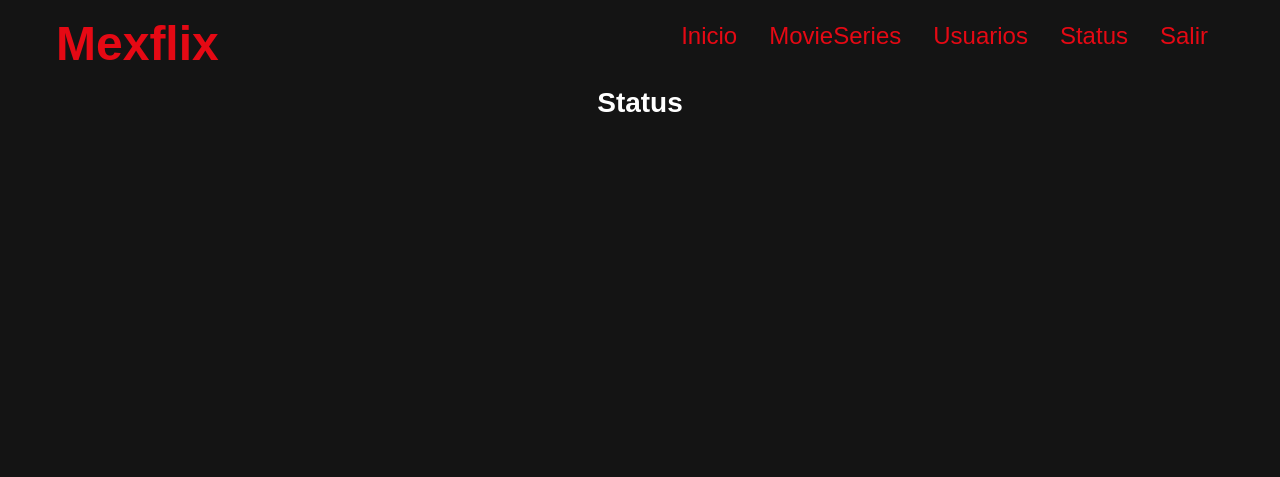
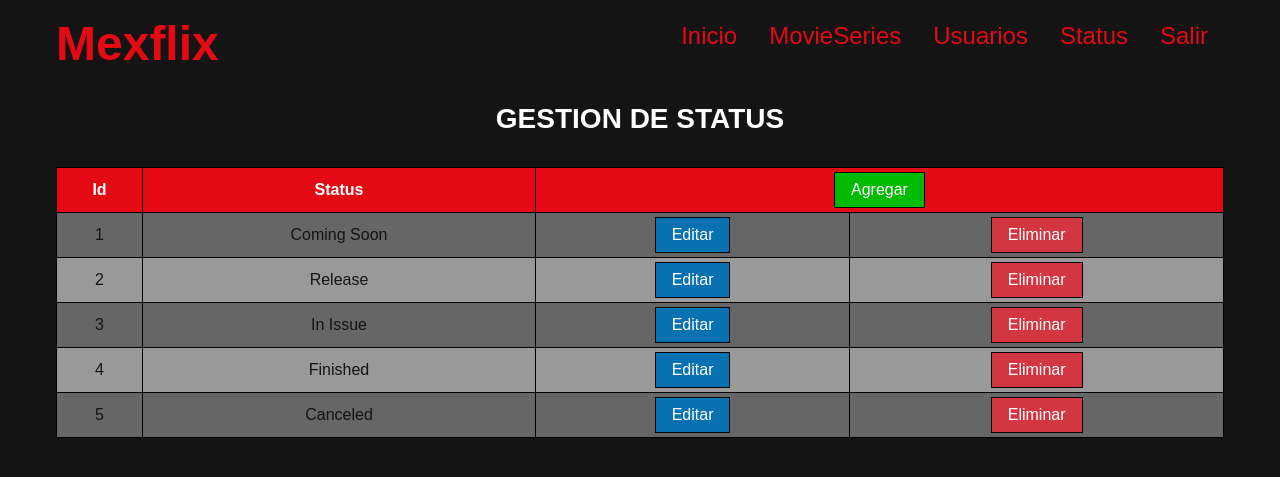
Before and after one commit to VrianBest/Mexflix, a PHP site: a page that uses mexflix/views/footer.php in a window 1280 px wide. Shown: the top 477 px of the page. Run offline with PHP 8.4, Linux system fonts and the light colour scheme; the visitor is signed in with stand-in values (Sample User, id 1); data comes from the database, SQL or seed files in the repository.

Commit message:
Segundo comit creando vista de status

```diff
--- a/mexflix/controllers/Router.php
+++ b/mexflix/controllers/Router.php
@@ -32,7 +32,11 @@
 					break;
 
 				case 'status':
-					$controller->load_view('status');
+					if( !isset($_POST['r']) ) $controller->load_view('status');
+					else if( $_POST['r'] == 'status-add') $controller->load_view('status-add');
+					else if( $_POST['r'] == 'status-edit') $controller->load_view('status-edit');
+					else if( $_POST['r'] == 'status-delete') $controller->load_view('status-delete');
+
 					break;
 
 				case 'salir':
--- a/mexflix/views/footer.php
+++ b/mexflix/views/footer.php
@@ -1,4 +1,8 @@
-	</main>
-	<script src="./public/js/mexflix.js"></script>
-</body>
-</html>
+<?php
+
+print('
+			</main>
+		<script src="./public/js/mexflix.js"></script>
+	</body>
+	</html>
+');
--- a/mexflix/views/header.php
+++ b/mexflix/views/header.php
@@ -1,3 +1,5 @@
+<?php
+print('
 	<!DOCTYPE html>
 	<html lang="es">
 	<head>
@@ -14,6 +16,10 @@
 			<div class="item i-b v-middle ph12 lg2 lg-left">
 				<h1 class="logo">Mexflix</h1>
 			</div>
+');
+
+if($_SESSION['ok']) {
+	print('
 			<nav class="item i-b middle ph12 lg10 lg-right menu">
 				<ul class="container">
 					<li class="nobullet item inline"><a href="./">Inicio</a></li>
@@ -23,5 +29,10 @@
 					<li class="nobullet item inline"><a href="salir">Salir</a></li>
 				</ul>
 			</nav>
+	');
+}
+
+print('
 	</header>
 		<main class="container center main">
+');
--- /dev/null
+++ b/mexflix/views/status-add.php
@@ -0,0 +1 @@
+<h2>Vamos agregar un status nuevo</h2>
--- /dev/null
+++ b/mexflix/views/status-delete.php
@@ -0,0 +1 @@
+<h2>Eliminado un status</h2>
--- /dev/null
+++ b/mexflix/views/status-edit.php
@@ -0,0 +1 @@
+<h2>Editando un status</h2>
--- a/mexflix/views/status.php
+++ b/mexflix/views/status.php
@@ -1 +1,56 @@
-<h2>Status</h2>
+<?php
+print('<h2 class="p1">GESTION DE STATUS </h2>');
+
+$status_controller = new StatusController();
+$status = $status_controller->get();
+var_dump($status);
+
+if( empty($status) ) {
+	print('
+		<div class="container">
+			<p class="item error>No hay status</p>
+		</div>
+	');
+}else {
+	$template_status = '
+		<div class="item">
+			<table>
+				<tr>
+					<th>Id</th>
+					<th>Status</th>
+					<th colspan = "2">
+						<form method="POST">
+							<input type="hidden" name="r" value="status-add">
+							<input class="button add" type="submit" value="Agregar">
+						</form>
+					</th>
+				</tr>';
+		for($n = 0; $n < count($status) ; $n++) {
+			$template_status .= '
+				<tr>
+					<td>'.$status[$n]['status_id'].'</td>
+					<td>'.$status[$n]['status'].'</td>
+					<td>
+						<form method="POST">
+							<input type="hidden" name="r" value="status-edit">
+							<input type="hidden" name="status_id" value="'.$status[$n]['status_id'].'">
+							<input class="button edit" type="submit" value="Editar">
+						</form>
+					</td>
+					<td>
+						<form method="POST">
+							<input type="hidden" name="r" value="status-delete">
+							<input type="hidden" name="status_id" value="'.$status[$n]['status_id'].'">
+							<input class="button delete" type="submit" value="Eliminar">
+						</form>
+					</td>
+				</tr>
+			';
+		}
+			$template_status .= '
+			</table>
+		</div>
+	';
+
+	print($template_status);
+}
```
Also changed, not shown: mexflix/views/error404.php (+6 -1 lines), mexflix/views/login.php (+9 -5 lines), mexflix/public/img/not-found.png (added). Lines whose indentation alone changed are shown as unchanged.
